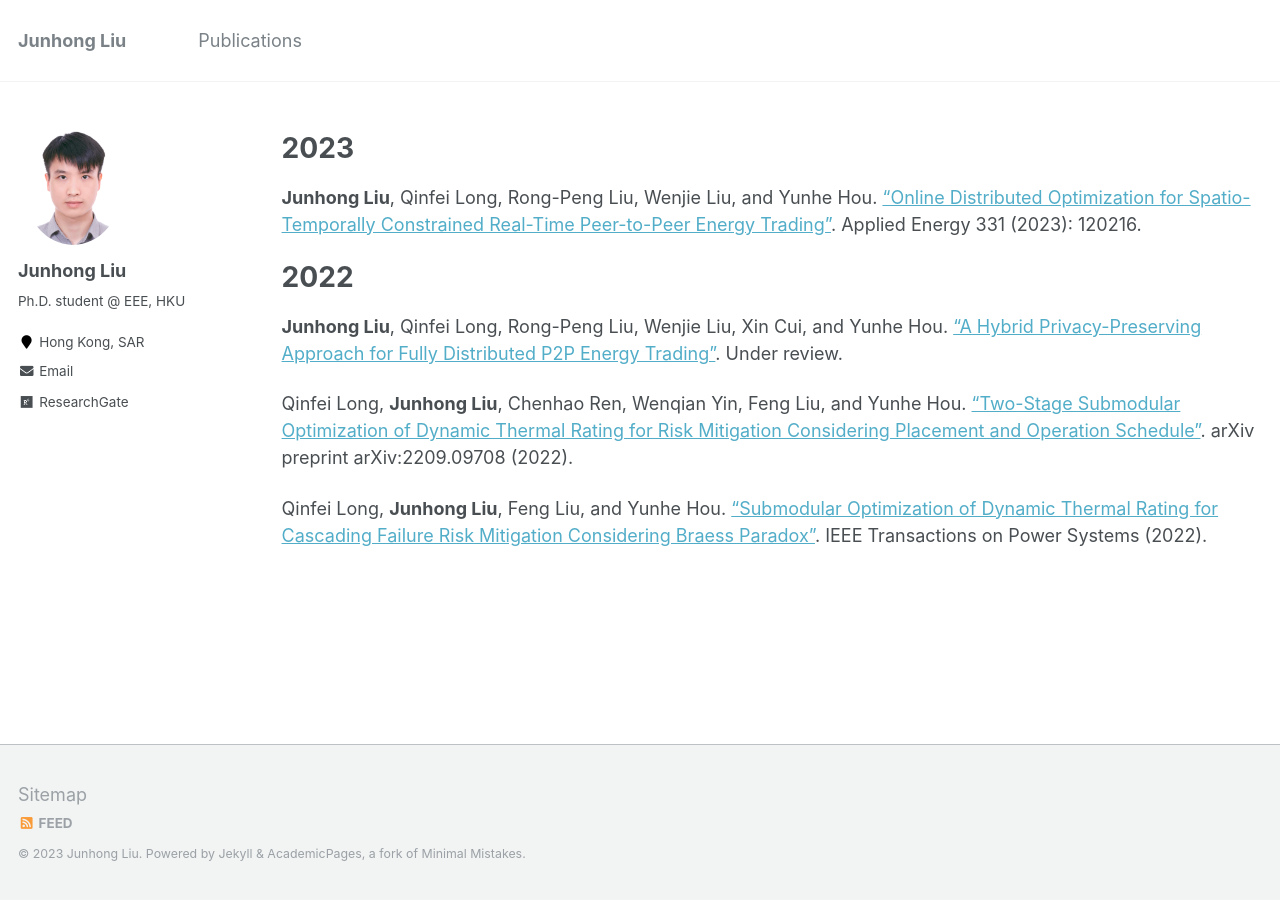
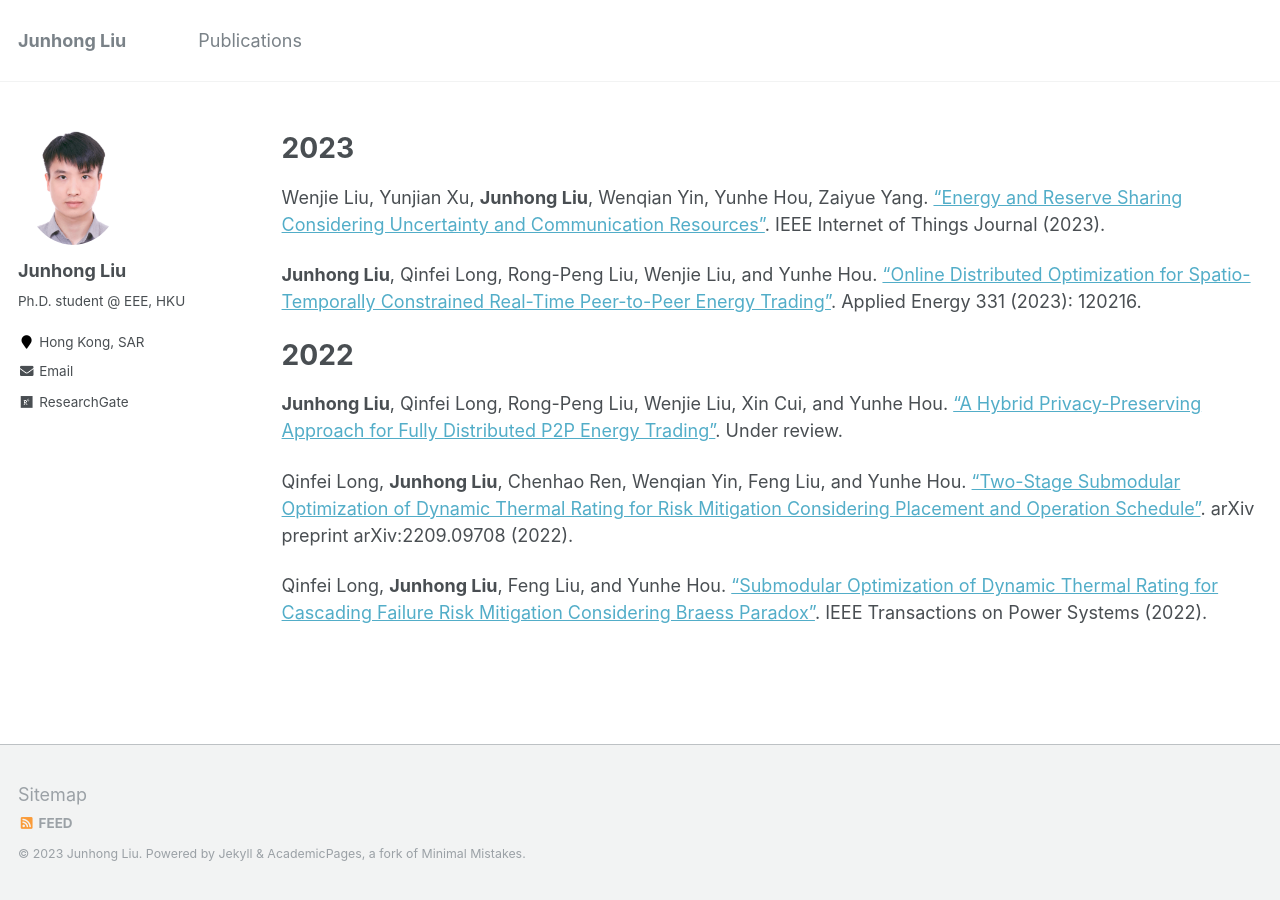
Before and after one commit to johnny-eee/online, a Jekyll site: the page built from _pages/cv.md, in a window 1280 px wide. Built offline with Jekyll 4.4.1, drawn with Linux system fonts in a browser that asks for light colours.

Commit message:
Update cv.md

```diff
--- a/_pages/cv.md
+++ b/_pages/cv.md
@@ -10,6 +10,8 @@ redirect_from:
 
 2023
 ======
+Wenjie Liu, Yunjian Xu, **Junhong Liu**, Wenqian Yin, Yunhe Hou, Zaiyue Yang. ["Energy and Reserve Sharing Considering Uncertainty and Communication Resources"]([https://www.sciencedirect.com/science/article/abs/pii/S0306261922014738](https://ieeexplore.ieee.org/abstract/document/10059119)). IEEE Internet of Things Journal (2023).
+
 **Junhong Liu**, Qinfei Long, Rong-Peng Liu, Wenjie Liu, and Yunhe Hou. ["Online Distributed Optimization for Spatio-Temporally Constrained Real-Time Peer-to-Peer Energy Trading"](https://www.sciencedirect.com/science/article/abs/pii/S0306261922014738). Applied Energy 331 (2023): 120216.
 
 2022
```
